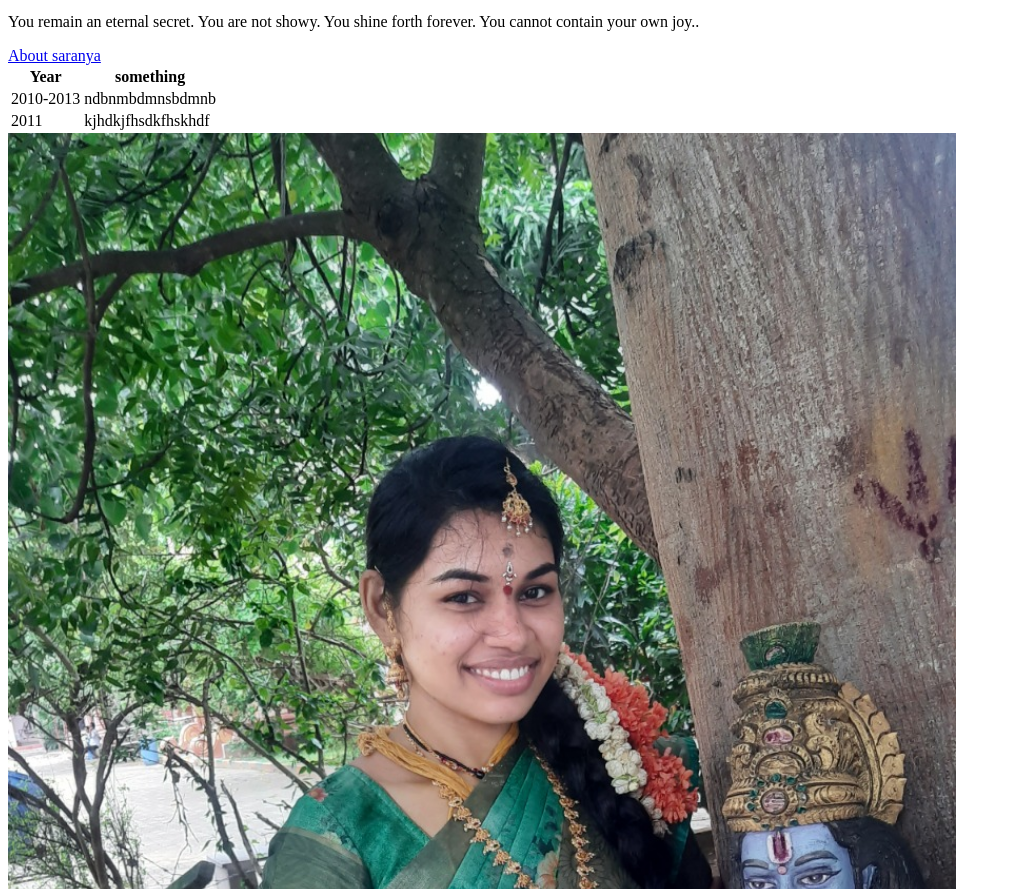
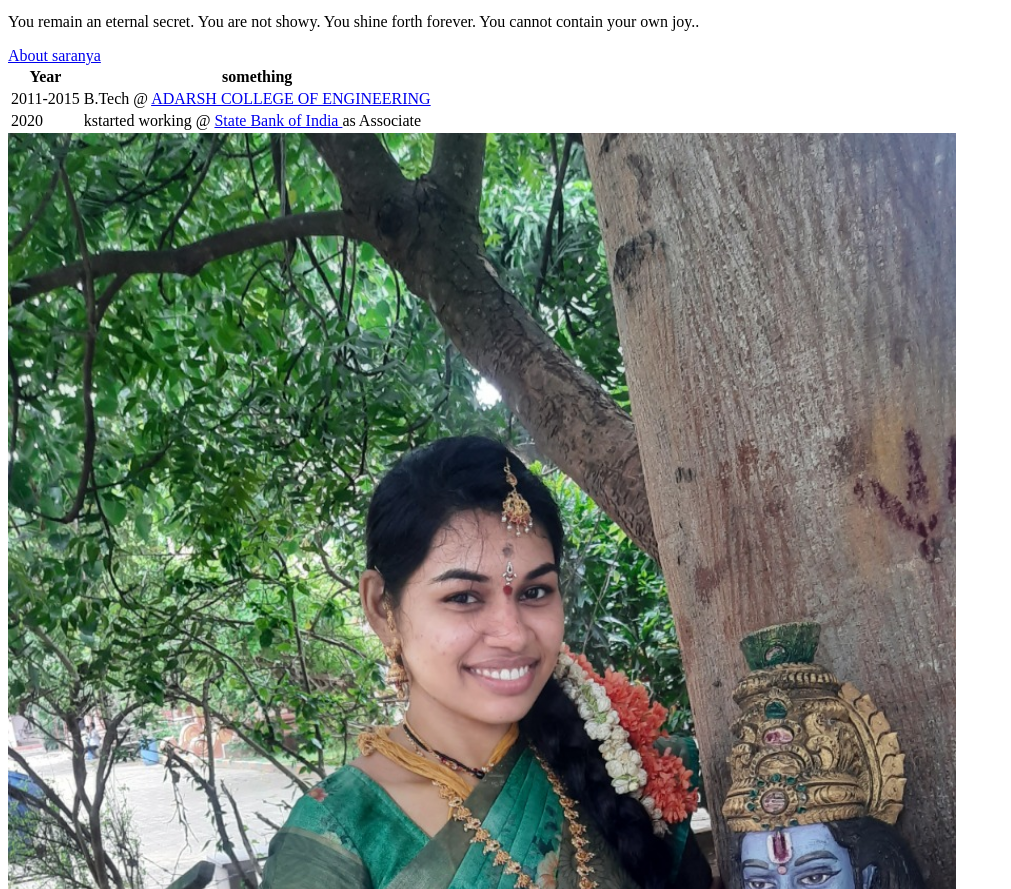
Before and after one commit to pothula5/saranya, a plain HTML site: page index.html in a window 1280 px wide. Shown: the part 1848-2737 px from the top of the page, without its empty margins (0-1011 px from the left). Drawn offline with Linux system fonts and the light colour scheme.

Commit message:
Update index.html

```diff
--- a/index.html
+++ b/index.html
@@ -31,12 +31,12 @@
                         <th>something</th>
                         </tr>
                 <tr>
-                    <td>2010-2013</td>
-                    <td>ndbnmbdmnsbdmnb</td>
+                    <td>2011-2015</td>
+                    <td>B.Tech @ <a href="http://adarsh.ac.in"> ADARSH COLLEGE OF ENGINEERING </a></td>
                 </tr>
 <tr>
-    <td>2011</td>
-                    <td>kjhdkjfhsdkfhskhdf</td>
+    <td>2020</td>
+                    <td>kstarted working @ <a href="https://www.onlinesbi.sbi/">State Bank of India </a> as Associate</td>
 
 </tr>
 
```
